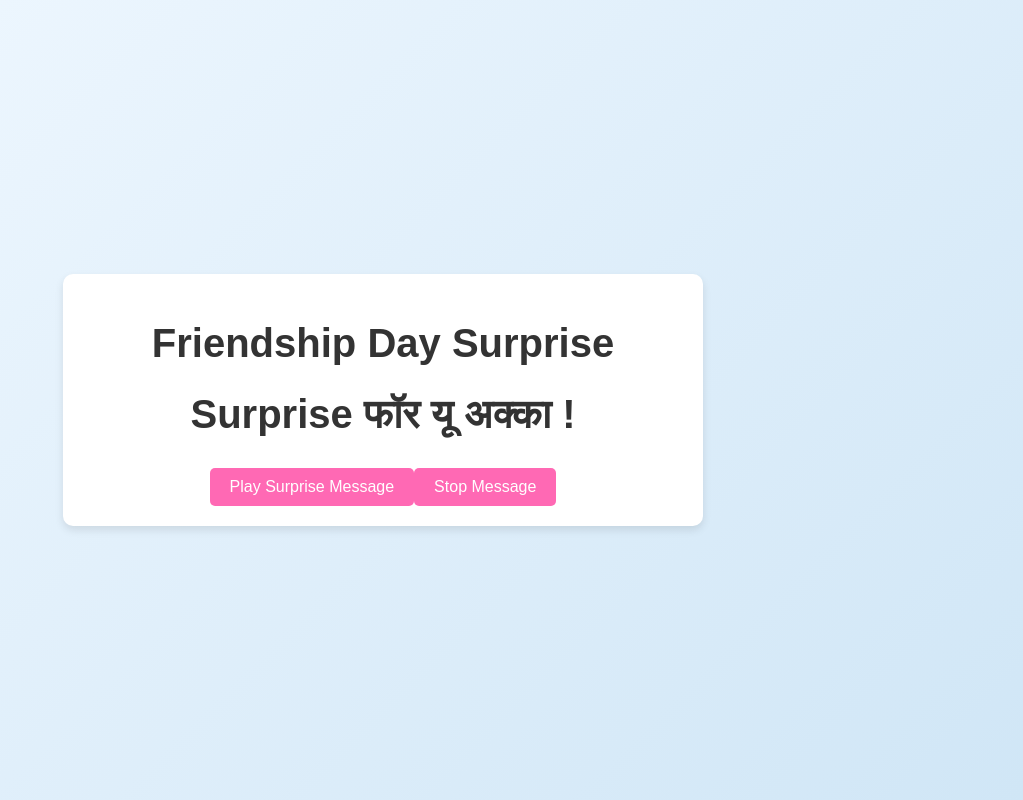
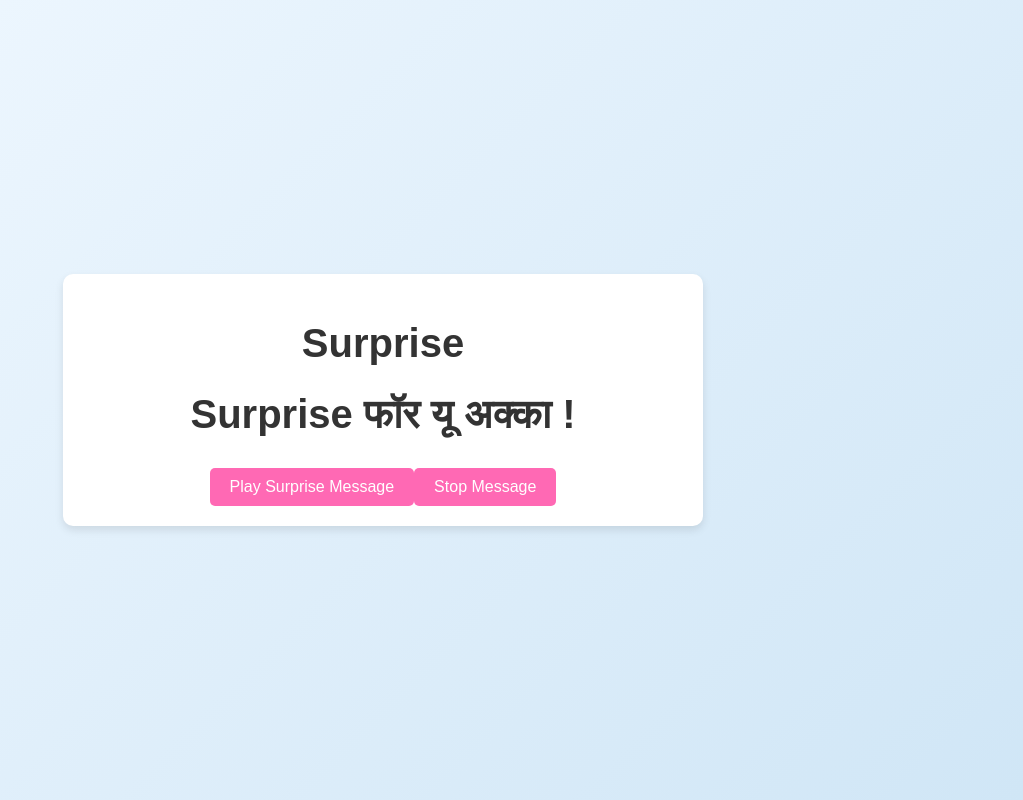
Before and after one commit to Ashish-11-06/friendshipday, a React (Create React App) app: page / in a window 1280 px wide. Shown: the whole page, without its empty margins (257-1280 px from the left). Built offline with nearby package versions, Linux system fonts and the light colour scheme.

Commit message:
टेक्स्ट edited

```diff
--- a/src/App.js
+++ b/src/App.js
@@ -7,7 +7,7 @@ function App() {
   return (
     <div className="App">
       <div className="card">
-        <h1>Friendship Day Surprise</h1>
+        <h1> Surprise</h1>
         <TextToSpeech />
       </div>
     </div>
```
